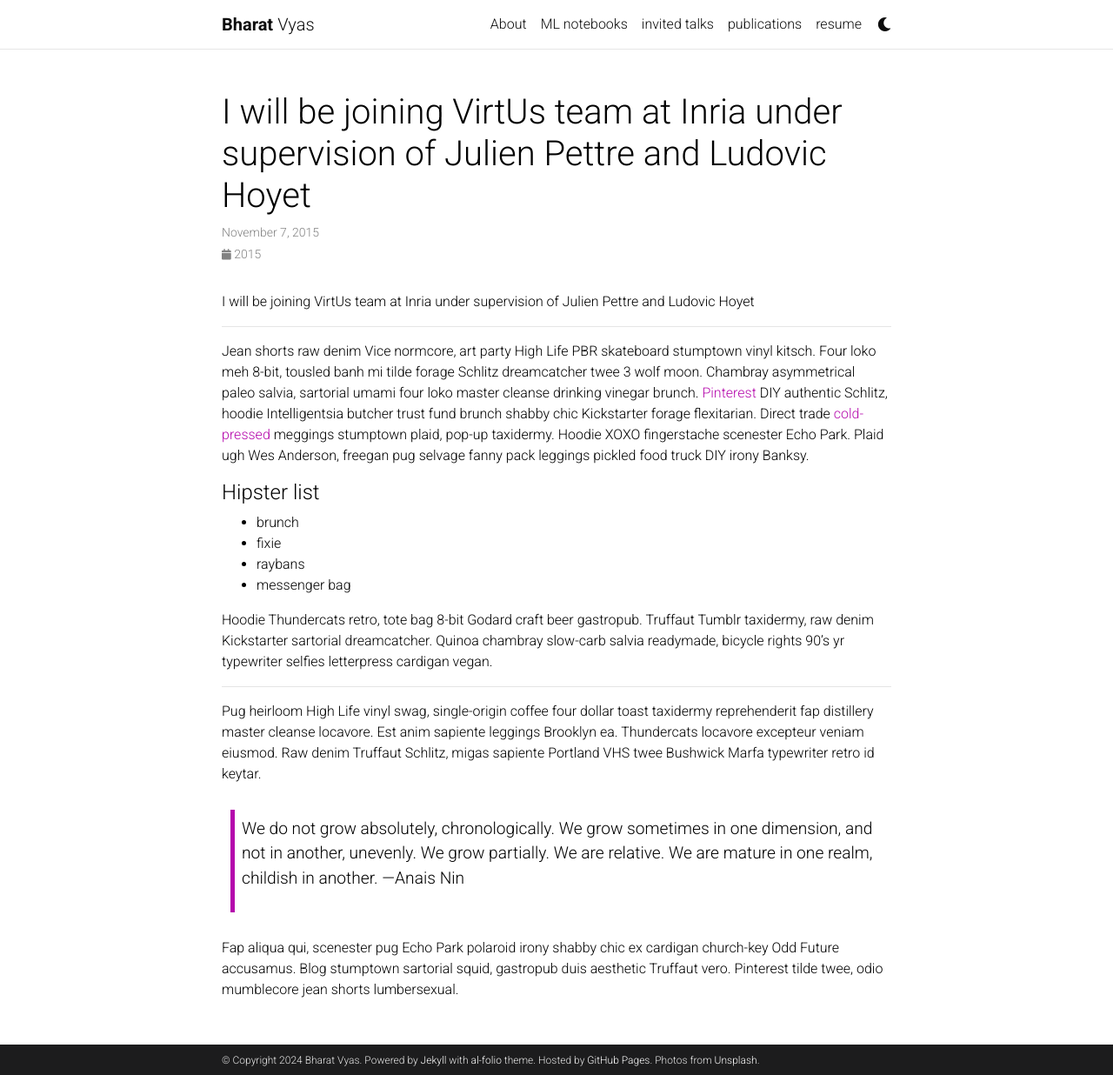
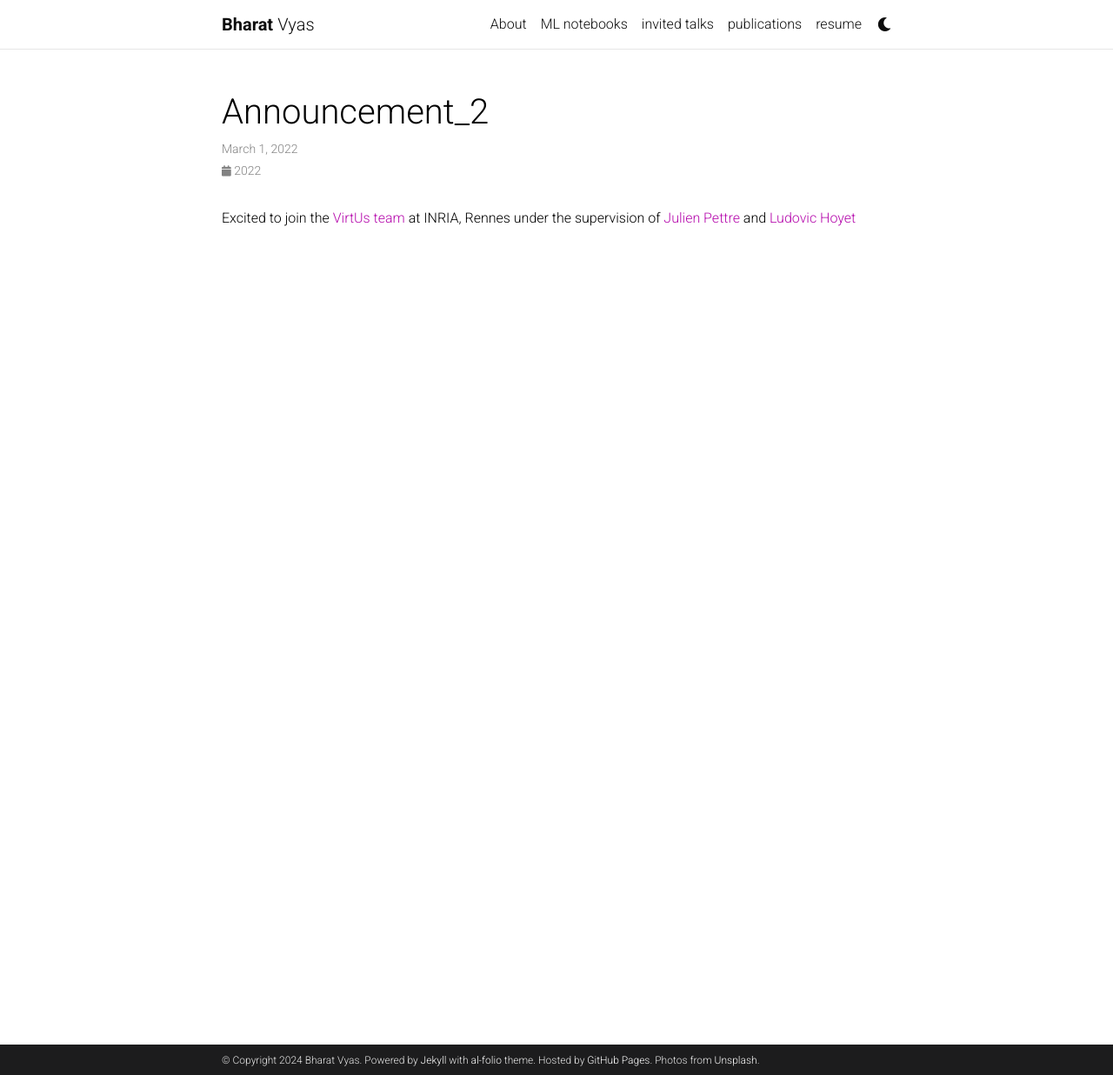
Before and after one commit to VYASB/vyasb.github.io, a Jekyll site: the page built from _news/announcement_2.md, in a window 1280 px wide and 1236 px high. Shown: the whole window at 87% size. Built offline with Jekyll 4.4.1, drawn with Linux system fonts in a browser that asks for light colours; comment, search, counter and statistics services are not loaded; a style sheet for code colours, icons or effects is not loaded.

Commit message:
news update

```diff
--- a/_news/announcement_2.md
+++ b/_news/announcement_2.md
@@ -1,31 +1,7 @@
 ---
 layout: post
-title: I will be joining VirtUs team at Inria under supervision of Julien Pettre and Ludovic Hoyet
-date: 2015-11-07 16:11:00-0400
-inline: false
+date: 2022-03-01 16:11:00-0400
+inline: true
 ---
 
-I will be joining VirtUs team at Inria under supervision of Julien Pettre and Ludovic Hoyet
-
-***
-
-Jean shorts raw denim Vice normcore, art party High Life PBR skateboard stumptown vinyl kitsch. Four loko meh 8-bit, tousled banh mi tilde forage Schlitz dreamcatcher twee 3 wolf moon. Chambray asymmetrical paleo salvia, sartorial umami four loko master cleanse drinking vinegar brunch. <a href="https://www.pinterest.com">Pinterest</a> DIY authentic Schlitz, hoodie Intelligentsia butcher trust fund brunch shabby chic Kickstarter forage flexitarian. Direct trade <a href="https://en.wikipedia.org/wiki/Cold-pressed_juice">cold-pressed</a> meggings stumptown plaid, pop-up taxidermy. Hoodie XOXO fingerstache scenester Echo Park. Plaid ugh Wes Anderson, freegan pug selvage fanny pack leggings pickled food truck DIY irony Banksy.
-
-#### Hipster list
-<ul>
-    <li>brunch</li>
-    <li>fixie</li>
-    <li>raybans</li>
-    <li>messenger bag</li>
-</ul>
-
-Hoodie Thundercats retro, tote bag 8-bit Godard craft beer gastropub. Truffaut Tumblr taxidermy, raw denim Kickstarter sartorial dreamcatcher. Quinoa chambray slow-carb salvia readymade, bicycle rights 90's yr typewriter selfies letterpress cardigan vegan.
-
-***
-
-Pug heirloom High Life vinyl swag, single-origin coffee four dollar toast taxidermy reprehenderit fap distillery master cleanse locavore. Est anim sapiente leggings Brooklyn ea. Thundercats locavore excepteur veniam eiusmod. Raw denim Truffaut Schlitz, migas sapiente Portland VHS twee Bushwick Marfa typewriter retro id keytar.
-
-> We do not grow absolutely, chronologically. We grow sometimes in one dimension, and not in another, unevenly. We grow partially. We are relative. We are mature in one realm, childish in another.
-> —Anais Nin
-
-Fap aliqua qui, scenester pug Echo Park polaroid irony shabby chic ex cardigan church-key Odd Future accusamus. Blog stumptown sartorial squid, gastropub duis aesthetic Truffaut vero. Pinterest tilde twee, odio mumblecore jean shorts lumbersexual.
+Excited to join the [VirtUs team](https://www.inria.fr/en/virtus) at INRIA, Rennes under the supervision of [Julien Pettre](https://people.rennes.inria.fr//Julien.Pettre//) and [Ludovic Hoyet](https://people.rennes.inria.fr/Ludovic.Hoyet/)
```
Also changed, not shown: _news/announcement_3.md (+2 -2 lines), _news/announcement_4.md (+7 -0 lines), _news/announcement_5.md (added, +7 -0 lines), _news/announcement_6.md (added, +7 -0 lines), _news/announcement_7.md (added, +7 -0 lines), _news/announcement_8.md (added, +7 -0 lines), _news/announcement_9.md (added, +7 -0 lines).
